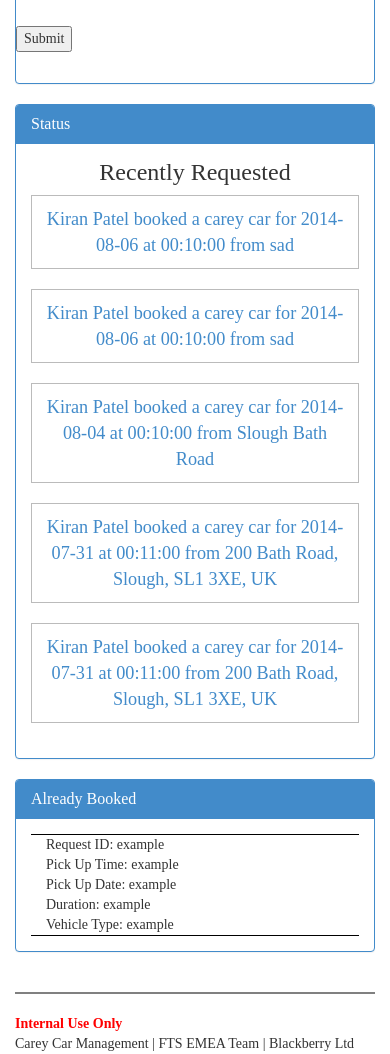
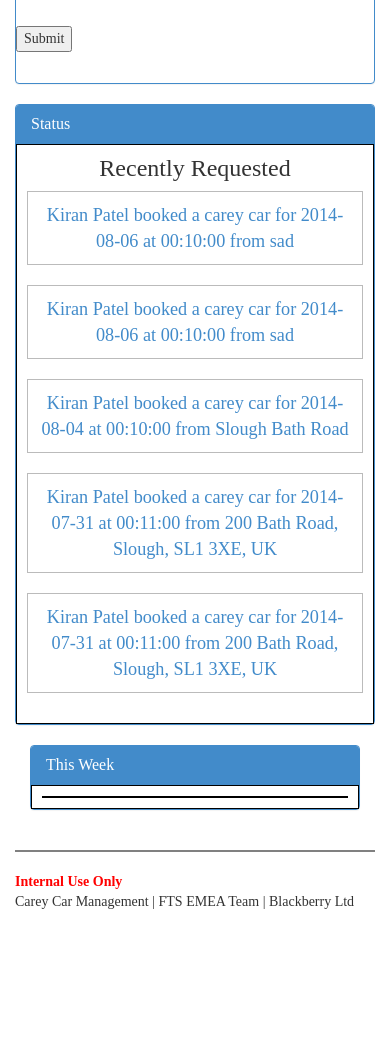
Before and after one commit to kipatelbb1/CarerCarSystem, a PHP site: page /home.php in a window 390 px wide. Shown: the part 1119-2173 px from the top of the page. After the commit the page ends 2028 px from the top, so only its background shows below. Run offline with PHP 8.4, Linux system fonts and the light colour scheme; the visitor is signed in with stand-in values (Sample User, id 1); data comes from the database, SQL or seed files in the repository.

Commit message:
added mobile friendly timetable

```diff
--- a/home.php
+++ b/home.php
@@ -318,27 +318,7 @@
 			</div>
 			<!-- END STATUS -->
 
-			<!-- MOBILE UI TIMETABLE -->
-			<div class="col-xs-12 visible-xs">
-				<div class="panel panel-primary">
-					<div class="panel-heading">
-						 <h3 class="panel-title">Already Booked</h3>
-					</div>
 
-					<!-- BOOKINGS FROM EACH PERSON -->
-
-					<div class="panel-body status_format">
-						<div class="mobile-booking">
-							Request ID: example <br/>
-							Pick Up Time: example <br/>
-							Pick Up Date: example <br/>
-							Duration: example <br/>
-							Vehicle Type: example <br/>
-						</div>
-					</div>
-				</div>
-			</div>
-			<!-- END MOBILE UI TIMETABLE -->
 
 		</div>
 
@@ -587,6 +567,22 @@
 		</div>
 		<!-- END TABLE -->
 
+			<!-- MOBILE UI TIMETABLE -->
+			<div class="col-xs-12 visible-xs">
+				<div class="panel panel-primary">
+					<div class="panel-heading">
+						 <h3 class="panel-title">This Week</h3>
+					</div>
+					<!-- BOOKINGS FROM EACH PERSON -->
+					<div class="panel-body status_format">
+						<div class="mobile-booking">
+							<?php include 'thisweek.php'; ?>
+						</div>
+					</div>
+				</div>
+			</div>
+			<!-- END MOBILE UI TIMETABLE -->
+
 		<!-- LLNE BREAK -->
 		<div class="row">
 			<div class="col-xs-12 col-sm-12">
--- a/style/customStyle.css
+++ b/style/customStyle.css
@@ -56,6 +56,8 @@
 {
 	text-align: center;
 	font-size: 1em;
+	border: 1px solid black;
+	padding: 10px;
 }
 /*END STATUS BAR*/
 
--- /dev/null
+++ b/thisweek.php
@@ -0,0 +1,25 @@
+<?php
+	include 'connection.php';
+
+	$query = "SELECT *
+				FROM request r, requestline rl, tester t
+				WHERE r.requestID = rl.requestID
+				AND t.testerID = rl.testerID
+				ORDER BY r.date_request ASC; ";
+
+	$set = mysqli_query($con, $query);
+
+	while($row = mysqli_fetch_array($set))
+	{
+		$dateToCheck = strtotime($row['date_request']);
+		if($dateToCheck >= strtotime('monday this week') and $dateToCheck <= strtotime('sunday this week'))
+		{
+			echo "Name: " . $row['fName'] . " " . $row['lName'] . "<br/>";
+			echo "Time: " . $row['PTime'] . "<br/>";
+			echo "Date: " . $row['date_request'] . "<br/>";
+			echo "<br/>";
+		}
+	}
+
+
+?>
```
